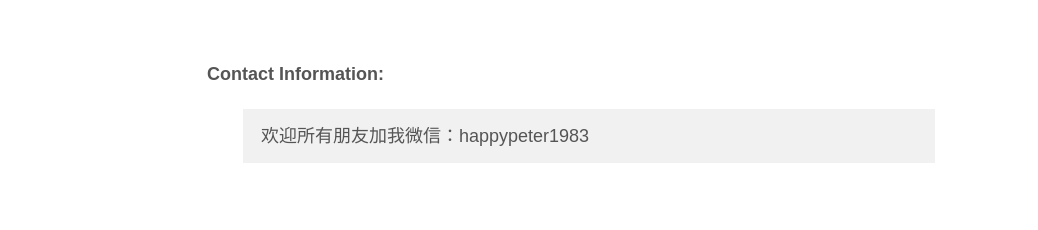
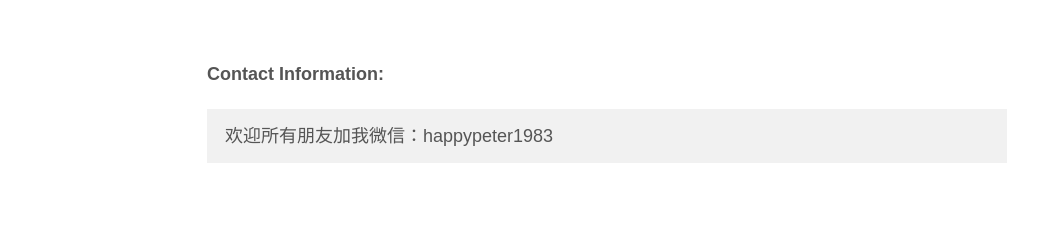
Before and after one commit to happypeter/happypeter.github.com, a Jekyll site: the page built from index.markdown, in a window 1280 px wide. Shown: the part 1720-1950 px from the top of the page, without its empty margins (33-1071 px from the left). Built offline with Jekyll 4.4.1, drawn with Linux system fonts in a browser that asks for light colours.

Commit message:
contact style

```diff
--- a/_layouts/post.html
+++ b/_layouts/post.html
@@ -12,7 +12,7 @@
   <a href="http://happypeter.github.com/work/">WORK</a>
 </div>
 <div id="wrapper" class="typo">
-  <h1 style="text-align:center; margin-bottom:0;">{{ page.title }}</h1>
+  <h1 style="text-align: center; margin-bottom: 0px;">{{ page.title }}</h1>
   <br>
   {{ content }}
   <br>
--- a/css/peter.css
+++ b/css/peter.css
@@ -59,3 +59,8 @@ ul.posts span {
   font-family: Monaco, "Courier New", monospace;
   font-size: 80%;
 }
+
+blockquote.contact {
+  margin-left: 0;
+  margin-right: 0;
+}
--- a/index.markdown
+++ b/index.markdown
@@ -27,7 +27,7 @@ I am a screencastr at <http://haoduoshipin.com>.
 </ul>
 <p><br /><b>Contact Information:</b></p>
 
-<blockquote>
+<blockquote class="contact">
 欢迎所有朋友加我微信：happypeter1983
 </blockquote>
 
```
